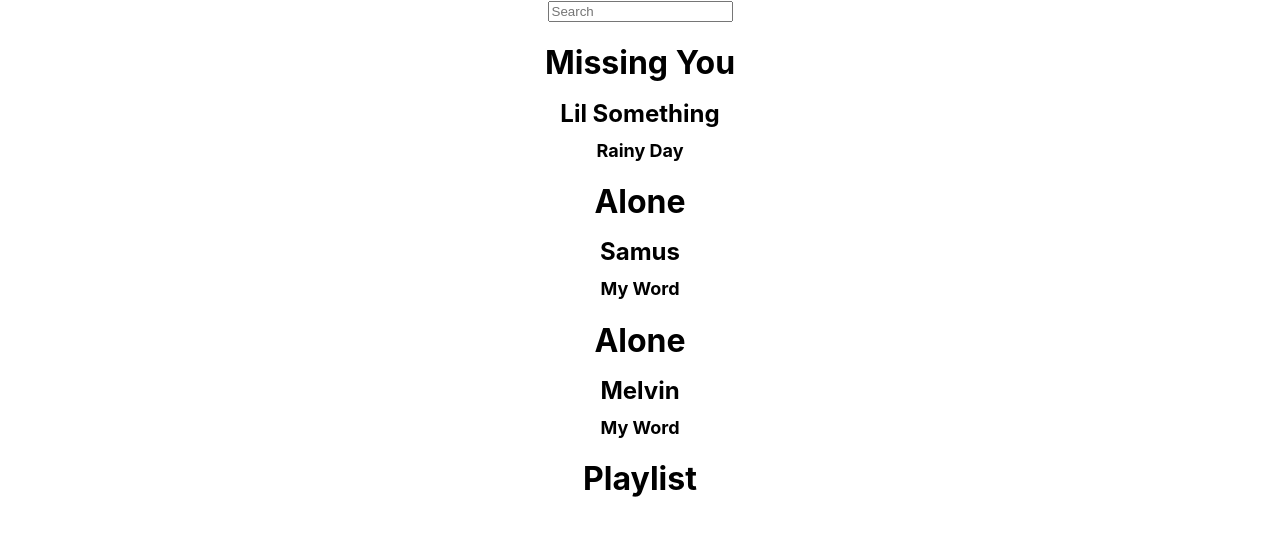
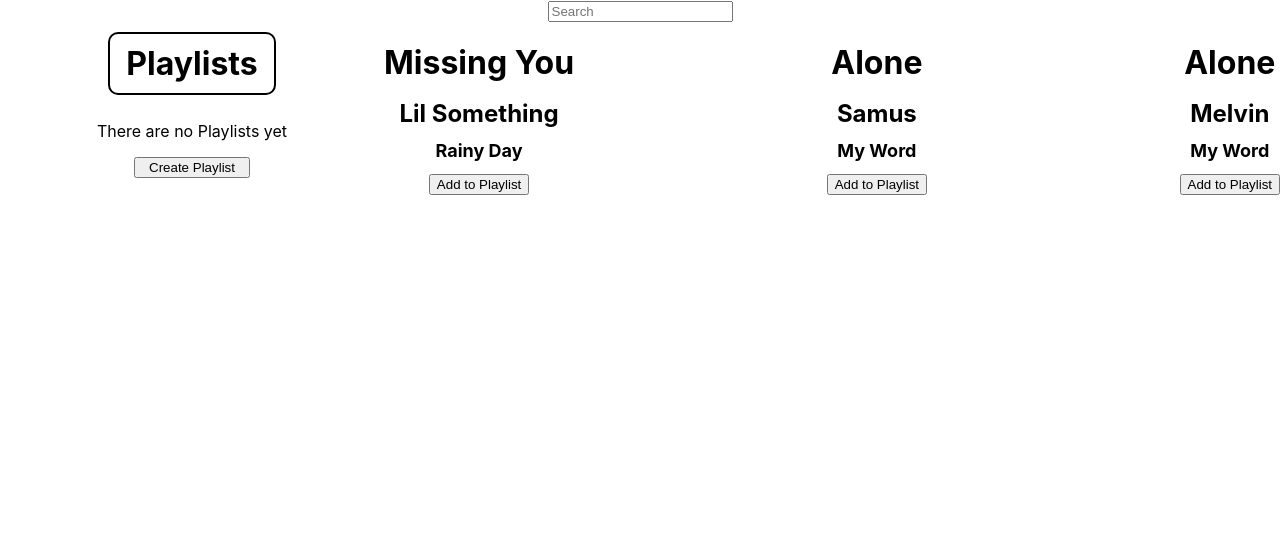
Before and after one commit to dzitting/Jamming-CodeCademy, a React (Create React App) app: page / in a window 1280 px wide. Shown: the top 536 px of the page. Built offline with nearby package versions, Linux system fonts and the light colour scheme.

Commit message:
Created working 'create playlist' that will load the name of the playlists under the PLAYLIST title. Toggles in between creation and list mode

```diff
--- a/src/componenets/app/App.js
+++ b/src/componenets/app/App.js
@@ -3,9 +3,12 @@ import "./App.css";
 import SearchBar from "../searchbar/SearchBar";
 import Track from "../track/Track";
 import Playlist from "../playlist/Playlist";
+import CreateAPlaylist from "../createaplaylist/CreateAPlaylist";
+import OpenPlaylist from "../openplaylist/OpenPlaylist";
 
 function App() {
   const [tracks, setTracks] = useState([]); //state for saving tracks
+  const [playlistName, setPlaylistName] = useState("");
   const data = [
     //Temp data for API call
     { name: "Missing You", artist: "Lil Something", album: "Rainy Day", id: 1 },
@@ -44,7 +47,49 @@ function App() {
     setTracks(searchName);
   };
 
-  console.log(tracks);
+  const [isCreating, setIsCreating] = useState(false);
+  const [playlistLists, setPlaylistLists] = useState([]);
+  const createdPlaylist = () => {
+    //Creates a new playlist on submit
+    setIsCreating(!isCreating);
+    setPlaylistLists((prev) => [
+      ...prev,
+      {
+        name: playlistName,
+        items: playlistItems,
+      },
+    ]);
+  };
+  const createPlaylist = () => {
+    //Creates a new playlist
+    setPlaylistName(null);
+    setIsCreating(!isCreating);
+  };
+
+  const playListNameChangeHandler = (e) => {
+    //Sets the playlist name
+    e.preventDefault();
+    setPlaylistName(e.target.value);
+  };
+
+  const [playlistOpen, setPlaylistOpen] = useState(false);
+
+  const openPlaylist = (e) => {
+    //Opens the playlist
+    e.preventDefault();
+    setPlaylistOpen(!playlistOpen);
+  }
+
+  console.log(playlistLists);
+
+  const [playlistItems, setPlaylistItems] = useState([]);
+  if(playlistOpen) {
+    return (
+      <div className="App">
+        <OpenPlaylist />
+      </div>
+    )
+  }
   return (
     //Returns the components into the render
     <div className="App">
@@ -53,10 +98,37 @@ function App() {
         query={query}
         handleQueryChange={handleQueryChange}
       />
-      {tracks.map((track) => (
-        <Track track={track} />
-      ))}
-      <Playlist />
+      <div
+        style={{
+          display: "flex",
+          flexDirection: "row",
+          justifyContent: "space-between",
+          width: "70%",
+          float: "right",
+        }}
+      >
+        {tracks.map((track) => (
+          <Track track={track} />
+        ))}
+      </div>
+      <div style={{ display: "flex", flexDirection: "column", width: "30%" }}>
+        {isCreating ? (
+          <CreateAPlaylist
+            playlist={playlistName}
+            updatePlaylistName={playListNameChangeHandler}
+            submit={createdPlaylist}
+          />
+        ) : (
+          <Playlist
+            openPlaylist={openPlaylist}
+            playlist={playlistName}
+            playlists={playlistLists}
+            playlistItems={playlistItems}
+            createPlaylist={createPlaylist}
+            isCreating={isCreating}
+          />
+        )}
+      </div>
     </div>
   );
 }
--- /dev/null
+++ b/src/componenets/createaplaylist/CreateAPlaylist.js
@@ -0,0 +1,17 @@
+import React from 'react';
+import styles from './CreateAPlaylist.module.css';
+
+function CreateAPlaylist(props) {
+    return (
+        <div>
+            <h1>Create A Playlist</h1>
+            <form onSubmit={props.submit}>
+                <input onChange={props.updatePlaylistName} type="text" placeholder="Playlist Name" value={props.playlist}/>
+                <button type="submit">Create</button>
+                <button onClick={props.isCreating}>Back</button>
+            </form>
+        </div>
+    );
+}
+
+export default CreateAPlaylist;
--- /dev/null
+++ b/src/componenets/openplaylist/OpenPlaylist.js
@@ -0,0 +1,11 @@
+import React from 'react';
+
+const OpenPlaylist = () => {
+    return (
+        <>
+
+        </>
+    );
+};
+
+export default OpenPlaylist;
--- a/src/componenets/playlist/Playlist.js
+++ b/src/componenets/playlist/Playlist.js
@@ -1,11 +1,21 @@
-import React from 'react';
+import React from "react";
+import styles from "./Playlist.module.css";
 
-const Playlist = () => {
-    return (
-        <>
-            <h1>Playlist</h1>
-        </>
-    );
-};
+function Playlist(props) {
+  return (
+    <>
+      <h1 className={styles.title}>Playlists</h1>
+      {props.playlists.length < 1 ? (
+        <p>There are no Playlists yet</p>
+      ) : (
+        props.playlists.map((playlist, key) => (
+          <h2 onClick={props.openPlaylist} className={styles.playlist} key={key}>{playlist.name}</h2>
+        ))
+      )}
+
+      <button className={styles.button} onClick={props.createPlaylist}>Create Playlist</button>
+    </>
+  );
+}
 
 export default Playlist;
--- a/src/componenets/playlist/Playlist.module.css
+++ b/src/componenets/playlist/Playlist.module.css
@@ -0,0 +1,24 @@
+.title {
+    font-size: 2rem;
+    border: solid 2px black;
+    border-radius: 10px;
+    width: max-content;
+    padding: 10px 16px;
+    margin: 10px auto;
+}
+
+.button {
+    width: 30%;
+    text-align: center;
+    margin: 0 auto;
+}
+
+.playlist {
+    font-size: 1.5rem;
+    border: solid 2px black;
+    background-color: darksalmon;
+    border-radius: 12px;
+    width: 70%;
+    margin: 10px auto;
+    padding: 10px;
+}
--- a/src/componenets/track/Track.js
+++ b/src/componenets/track/Track.js
@@ -1,12 +1,13 @@
 import React from 'react';
 import styles from './Track.module.css';
 
-function Track({track}) {
+function Track({track, checkPlaylist}) {
     return (
         <div>
             <h1 className={styles.name}>{track.name}</h1>
             <h1 className={styles.artist}>{track.artist}</h1>
             <h1 className={styles.album}>{track.album}</h1>
+            <button onClick={checkPlaylist}>Add to Playlist</button>
         </div>
     );
 }
```
Also changed, not shown: src/componenets/createaplaylist/CreateAPlaylist.module.css (added), src/componenets/openplaylist/OpenPlaylist.module.css (added).
